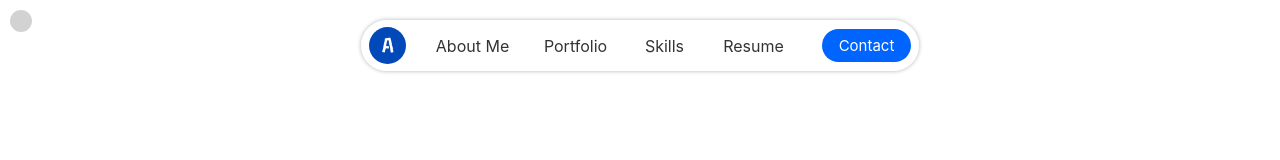
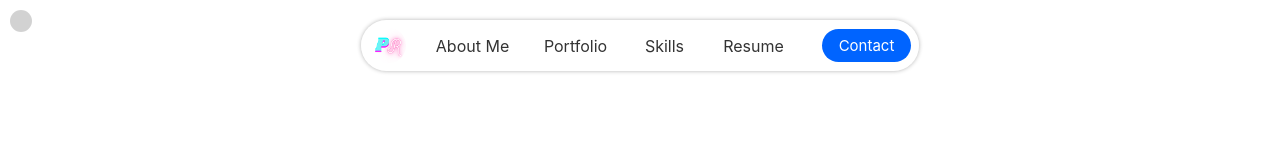
Before and after one commit to pratikranaa/Portfolio, a React (Create React App) app: page / in a window 1280 px wide. Shown: the top 160 px of the page. Built offline with nearby package versions, Linux system fonts and the light colour scheme.

Commit message:
Edited some code

```diff
--- a/src/components/Navbar/Navbar.tsx
+++ b/src/components/Navbar/Navbar.tsx
@@ -17,7 +17,7 @@
     >
       <img
         onClick={(e) => scroll("hero")}
-        src={require("../../assets/images/icon.jpg")}
+        src={require("../../assets/images/icon.png")}
         onMouseDown={playAudio}
         onMouseUp={playAudio}
         alt="icon"
```
Also changed, not shown: src/assets/images/icon.jpg (deleted), src/assets/images/icon.png (added).
